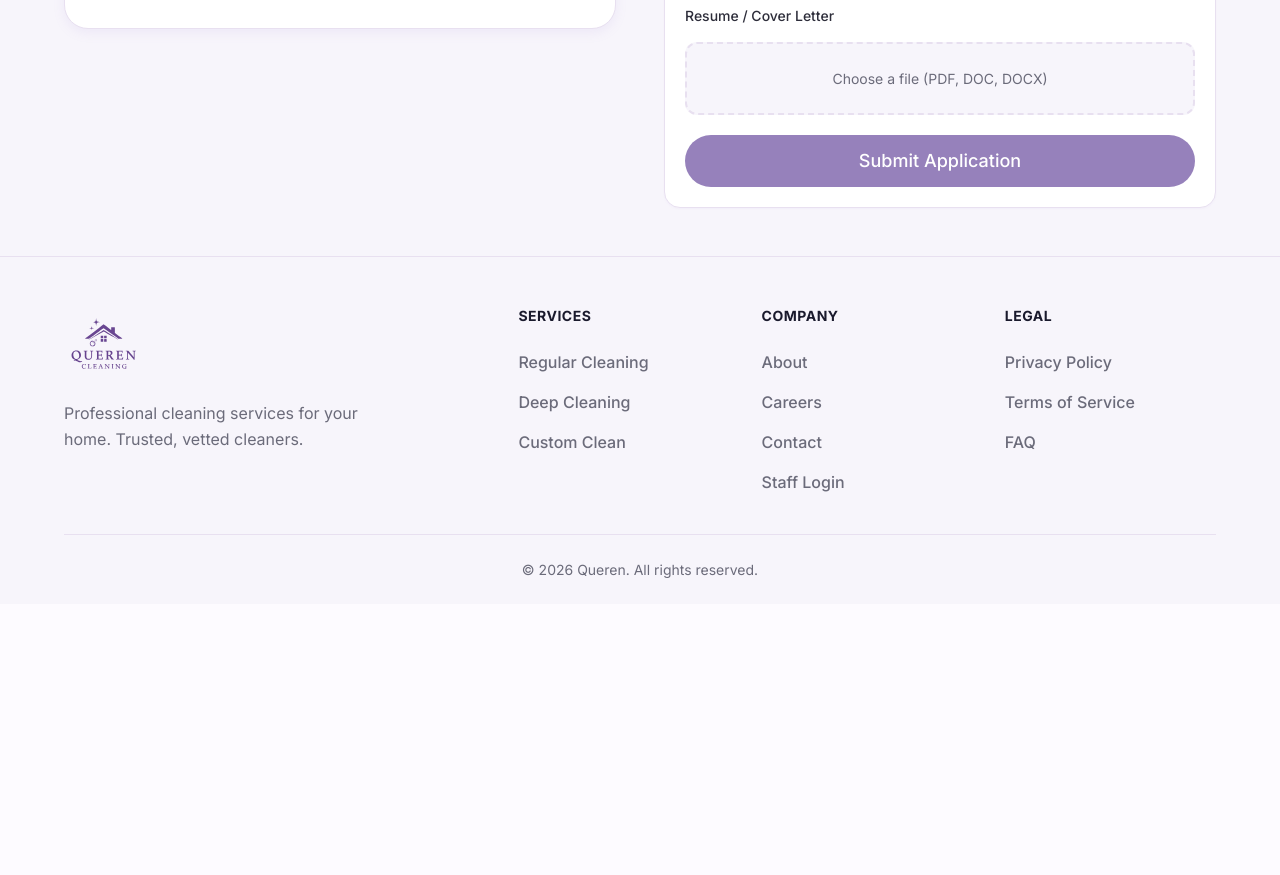
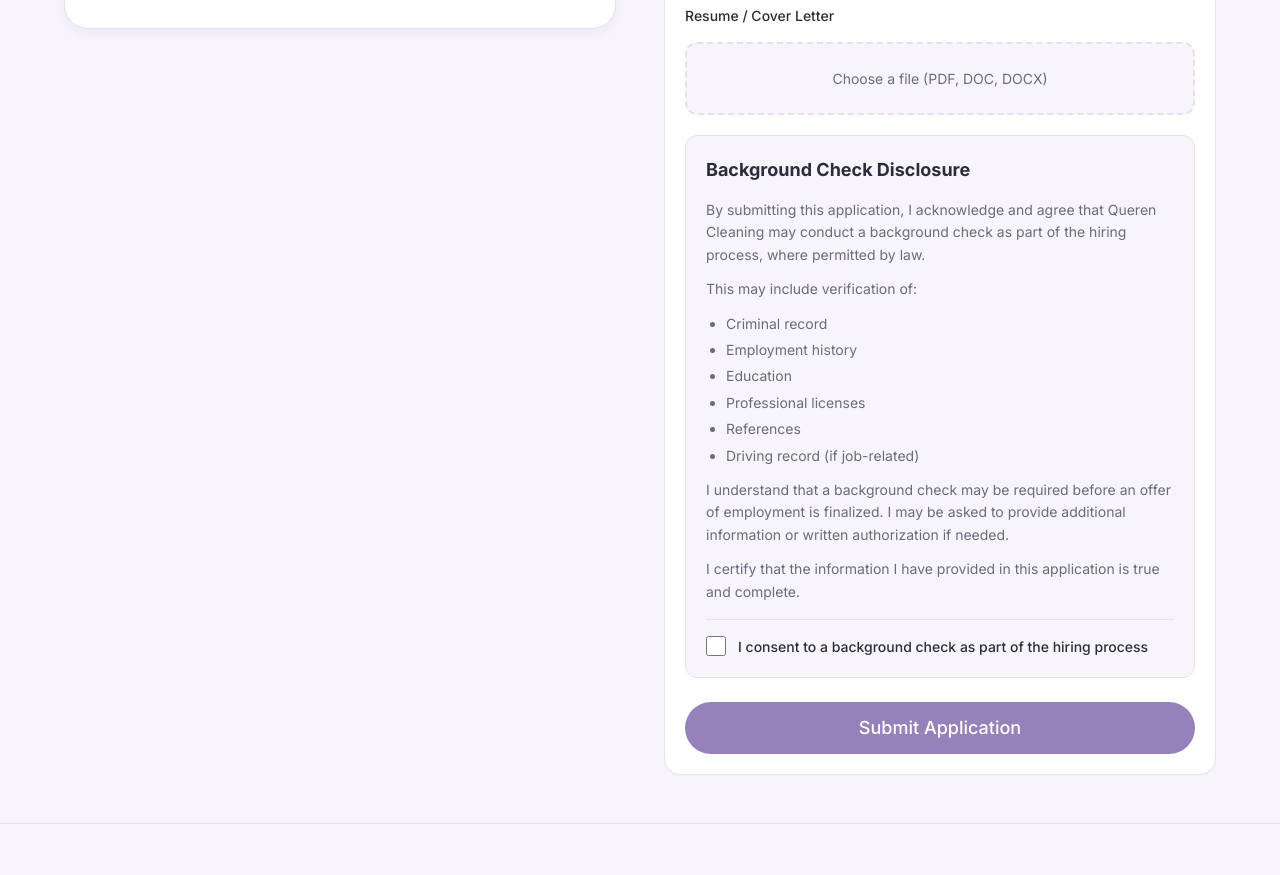
Before and after one commit to Maito-J/Queren, a React (Vite) app: page /careers in a window 1280 px wide. Shown: the part 1740-2615 px from the top of the page. Before the commit the page ends 2344 px from the top, so only its background shows below. Built offline with nearby package versions, Linux system fonts and the light colour scheme; no server answers.

Commit message:
Bg=check add

```diff
--- a/src/pages/public/CareersPage/CareersPage.css
+++ b/src/pages/public/CareersPage/CareersPage.css
@@ -289,3 +289,58 @@
     opacity: 0;
     cursor: pointer;
 }
+
+/* Background Check Consent */
+.background-check-consent {
+    background: var(--color-bg-subtle);
+    border: 1px solid var(--color-border);
+    border-radius: var(--radius-md);
+    padding: var(--space-5);
+    margin-top: var(--space-4);
+    margin-bottom: var(--space-6);
+}
+
+.background-check-consent h4 {
+    font-size: var(--font-size-lg);
+    font-weight: var(--font-weight-bold);
+    color: var(--color-text);
+    margin-bottom: var(--space-4);
+}
+
+.background-check-consent p {
+    font-size: var(--font-size-sm);
+    color: var(--color-text-muted);
+    line-height: 1.6;
+    margin-bottom: var(--space-3);
+}
+
+.background-check-consent ul {
+    list-style: disc;
+    padding-left: var(--space-5);
+    margin-bottom: var(--space-3);
+}
+
+.background-check-consent ul li {
+    font-size: var(--font-size-sm);
+    color: var(--color-text-muted);
+    line-height: 1.6;
+    margin-bottom: var(--space-1);
+}
+
+.consent-checkbox {
+    margin-top: var(--space-4);
+    padding-top: var(--space-4);
+    border-top: 1px solid var(--color-border);
+}
+
+.consent-checkbox input[type="checkbox"] {
+    width: 18px;
+    height: 18px;
+    accent-color: var(--color-primary);
+}
+
+.consent-checkbox .form-check-label {
+    font-size: var(--font-size-sm);
+    font-weight: var(--font-weight-medium);
+    color: var(--color-text);
+}
--- a/src/pages/public/CareersPage/CareersPage.tsx
+++ b/src/pages/public/CareersPage/CareersPage.tsx
@@ -182,6 +182,35 @@ export function CareersPage() {
                                             </div>
                                         </div>
 
+                                        {/* Background Check Consent */}
+                                        <div className="background-check-consent">
+                                            <h4>Background Check Disclosure</h4>
+                                            <p>
+                                                By submitting this application, I acknowledge and agree that Queren Cleaning may conduct a background check as part of the hiring process, where permitted by law.
+                                            </p>
+                                            <p>This may include verification of:</p>
+                                            <ul>
+                                                <li>Criminal record</li>
+                                                <li>Employment history</li>
+                                                <li>Education</li>
+                                                <li>Professional licenses</li>
+                                                <li>References</li>
+                                                <li>Driving record (if job-related)</li>
+                                            </ul>
+                                            <p>
+                                                I understand that a background check may be required before an offer of employment is finalized. I may be asked to provide additional information or written authorization if needed.
+                                            </p>
+                                            <p>
+                                                I certify that the information I have provided in this application is true and complete.
+                                            </p>
+                                            <div className="form-check consent-checkbox">
+                                                <input type="checkbox" id="backgroundCheckConsent" required />
+                                                <label htmlFor="backgroundCheckConsent" className="form-check-label">
+                                                    I consent to a background check as part of the hiring process
+                                                </label>
+                                            </div>
+                                        </div>
+
                                         <Button fullWidth size="lg">Submit Application</Button>
                                     </form>
                                 </CardBody>
```
